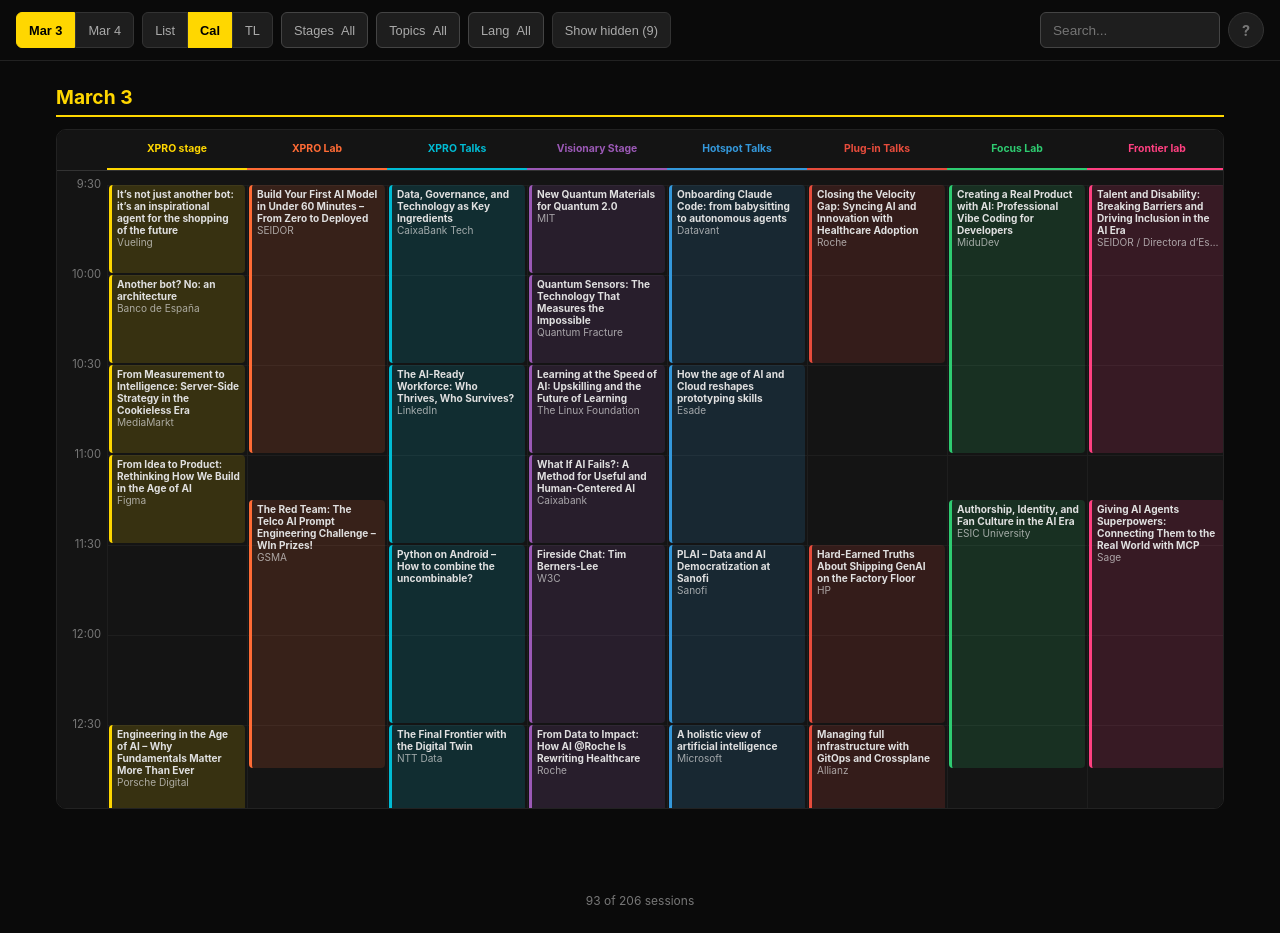
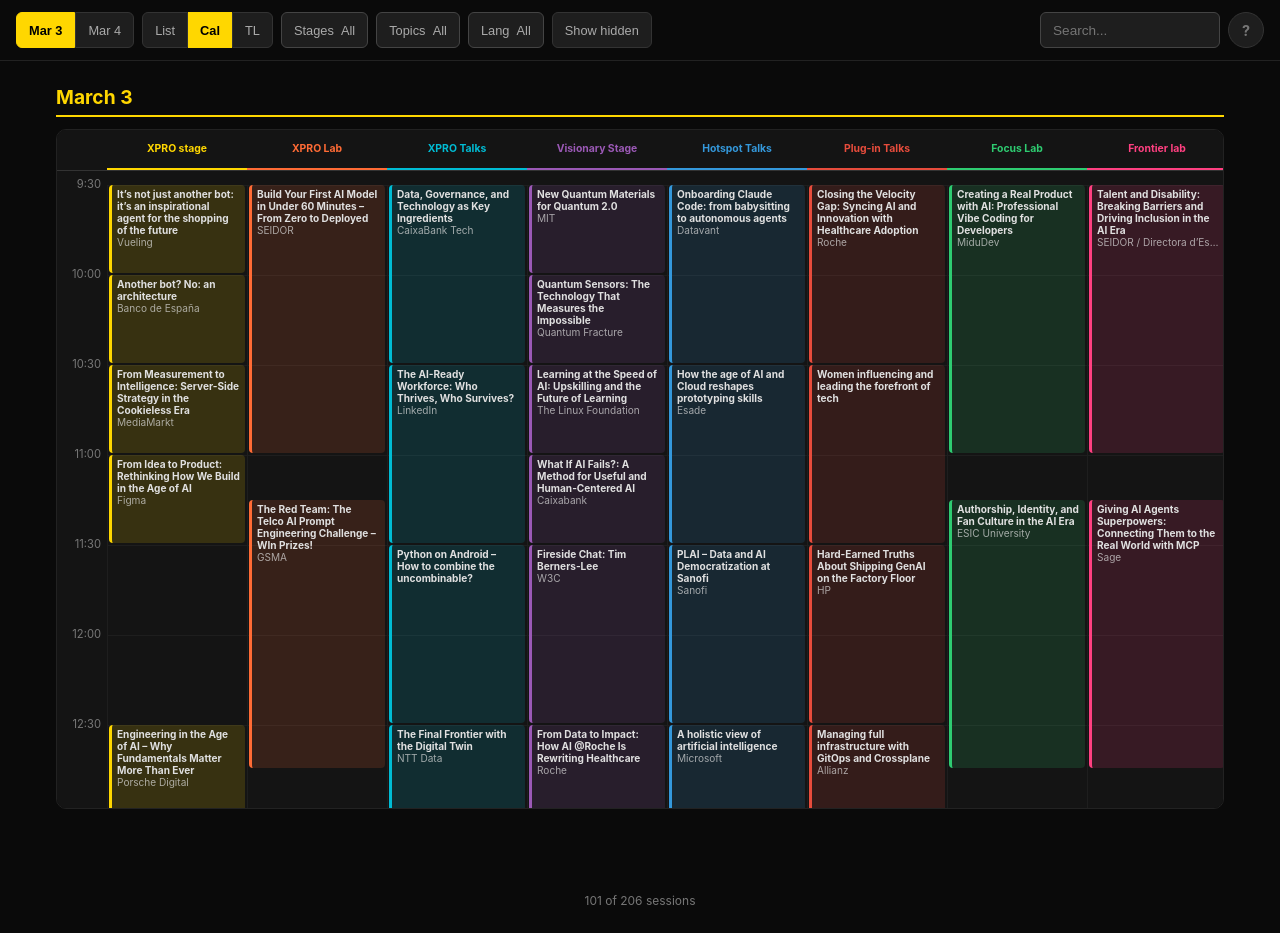
Before and after one commit to xicodomingues/mwc-talent-arena-2026, a plain HTML site: page index.html in a window 1280 px wide. Drawn offline with Linux system fonts and the light colour scheme.

Commit message:
fix: remove auto-hide of Catalan sessions
- No events start hidden on first load

```diff
--- a/index.html
+++ b/index.html
@@ -253,7 +253,6 @@
 
 // Hidden sessions (persisted in localStorage)
 const LS_KEY = "mwc_hidden_sessions";
-const LS_INIT_KEY = "mwc_init_done";
 let hiddenSessions = new Set(JSON.parse(localStorage.getItem(LS_KEY) || "[]"));
 let showHidden = localStorage.getItem("showHidden") === "true";
 
@@ -267,12 +266,6 @@
   render();
 }
 
-// Auto-hide Catalan sessions on first load
-if (!localStorage.getItem(LS_INIT_KEY)) {
-  SESSIONS.forEach((s, i) => { if (s.lang === "Catalan") hiddenSessions.add(i); });
-  localStorage.setItem(LS_KEY, JSON.stringify([...hiddenSessions]));
-  localStorage.setItem(LS_INIT_KEY, "1");
-}
 
 function saveHidden() {
   localStorage.setItem(LS_KEY, JSON.stringify([...hiddenSessions]));
```
